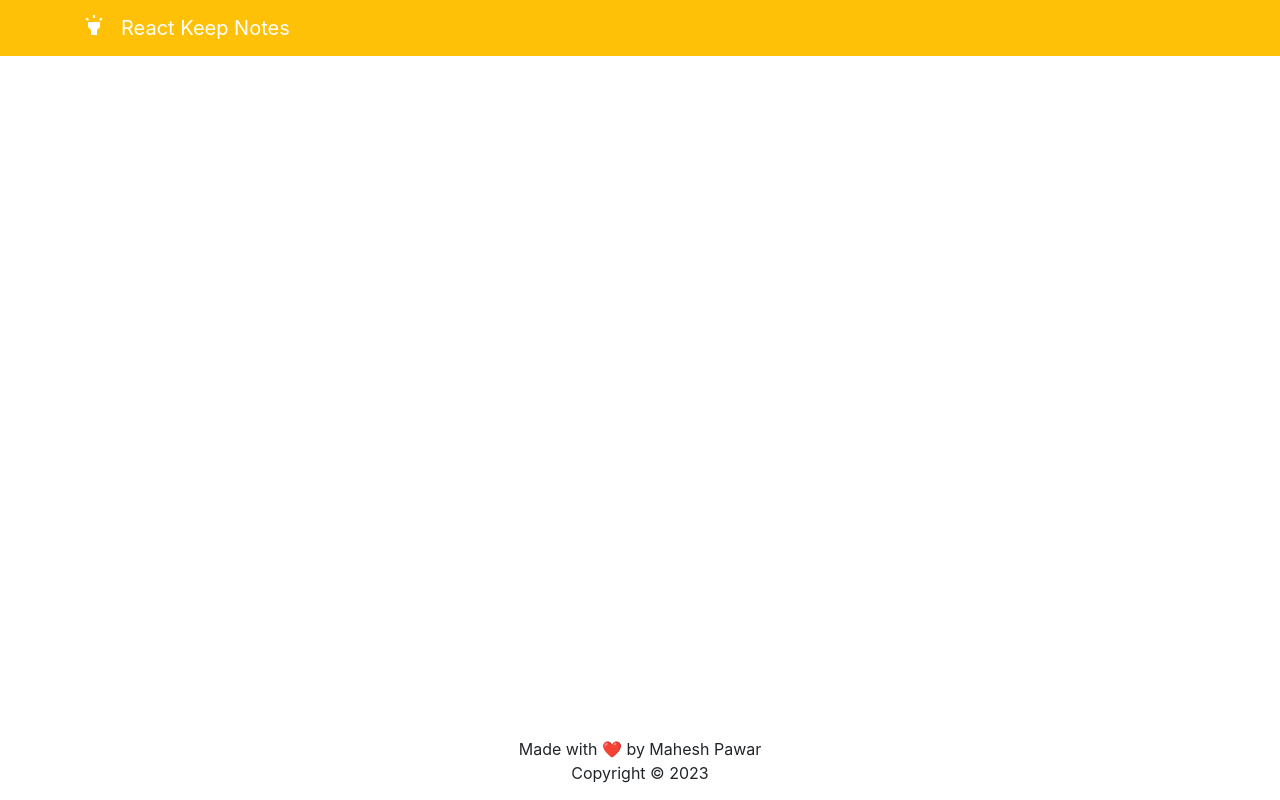
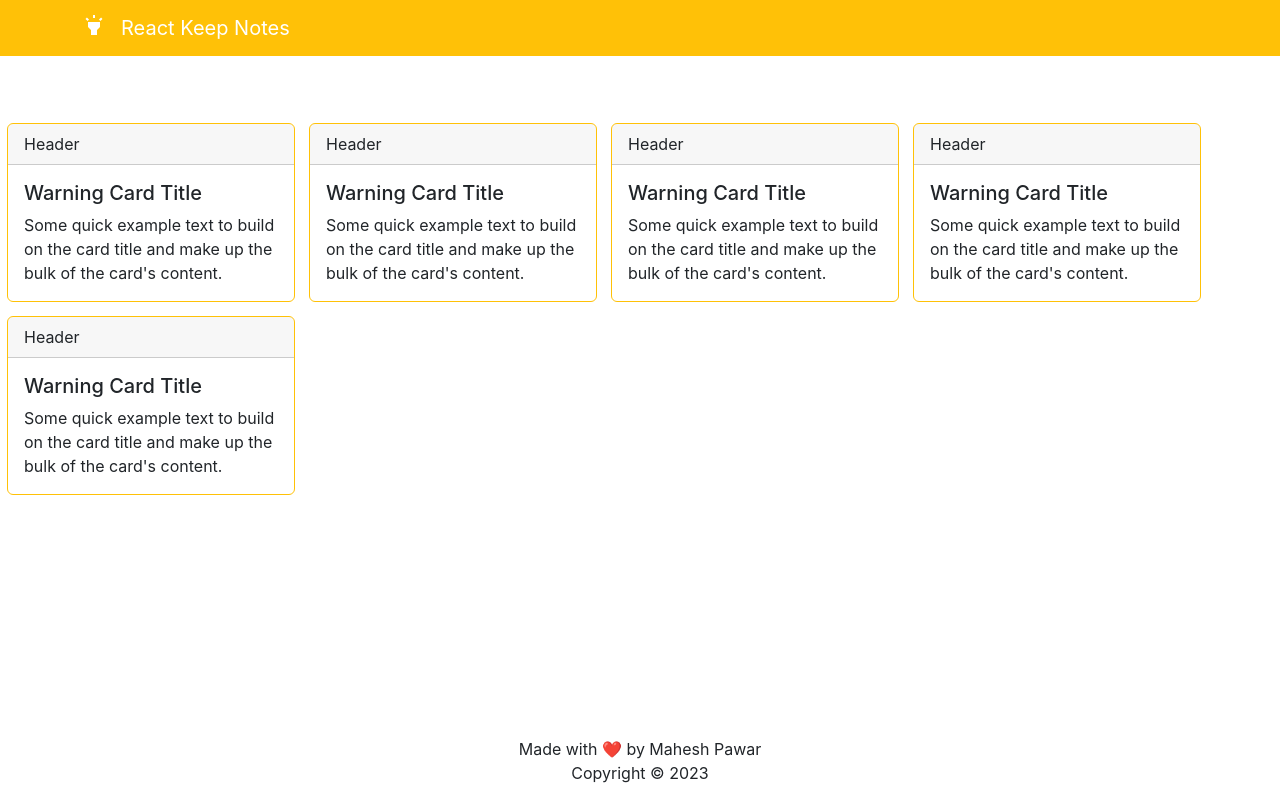
Before and after one commit to pawar-mahesh/react_keep_notes, a React (Create React App) app: page / in a window 1280 px wide. Built offline with nearby package versions, Linux system fonts and the light colour scheme.

Commit message:
src: ui: Add CardsContainer component in app.js
Signed-off-by: pawar-mahesh <pawar.mahesh2345@gmail.com>

```diff
--- a/src/App.js
+++ b/src/App.js
@@ -1,10 +1,12 @@
 import Header from "./components/header/header";
 import Footer from "./components/footer/footer";
+import CardsContainer from "./components/ui/cardsContainer/cardsContainer";
 
 const App = () => {
   return (
     <div>
       <Header />
+      <CardsContainer />
       <Footer />
     </div>
   );
```
